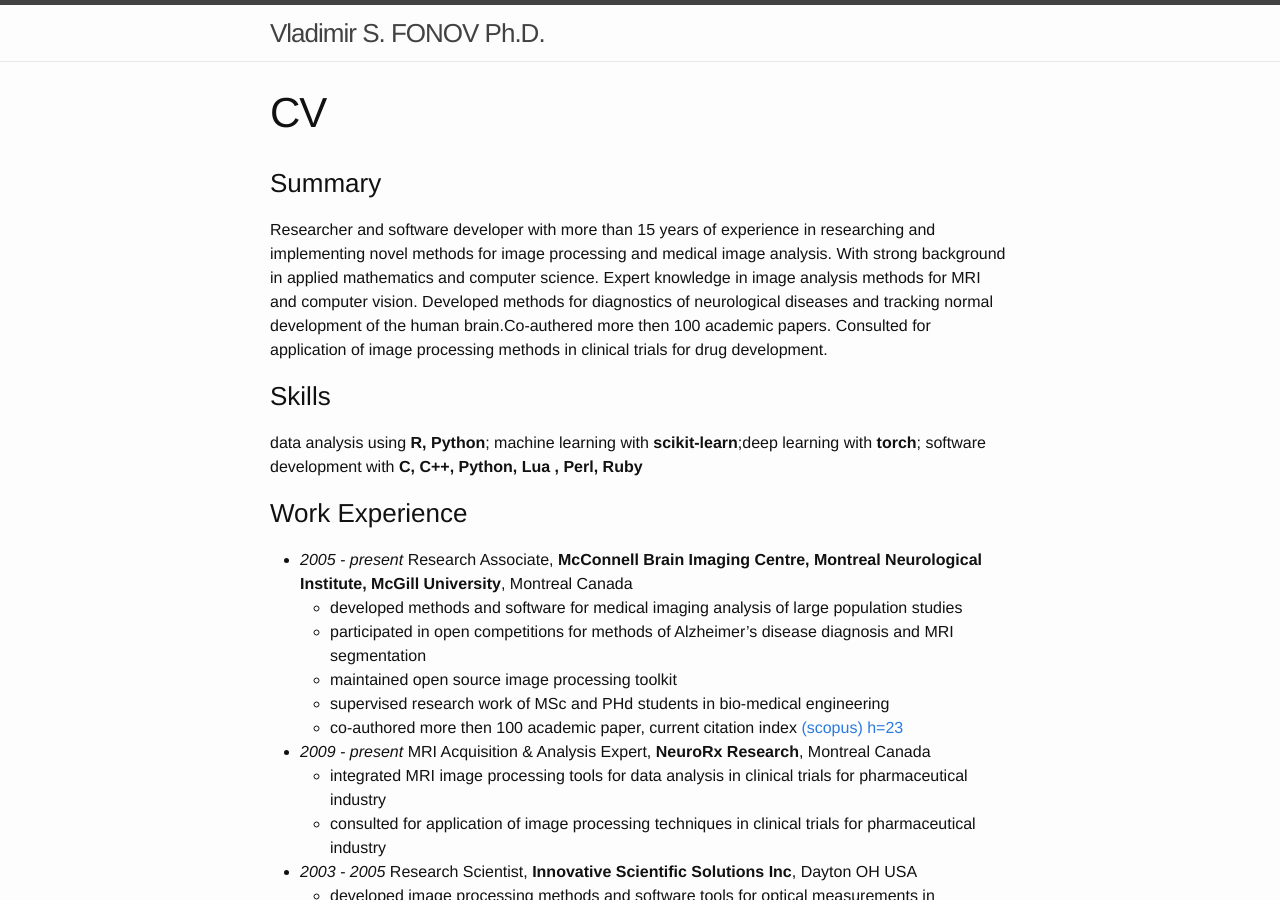
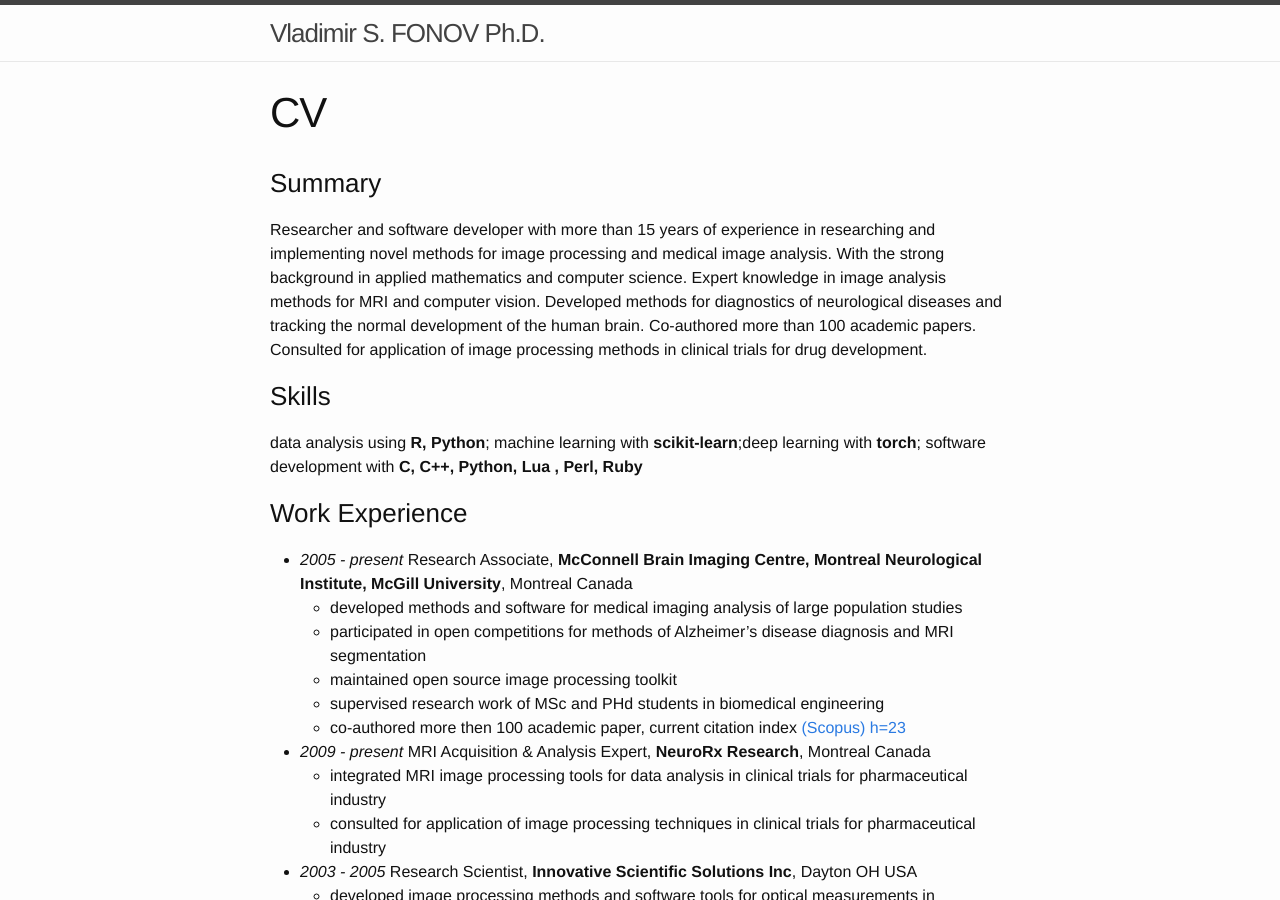
Before and after one commit to vfonov/vfonov.github.io, a Jekyll site: the page built from CV_industry.md, in a window 1280 px wide and 900 px high. Built offline with Jekyll 4.4.1, drawn with Linux system fonts in a browser that asks for light colours.

Commit message:
language fix

```diff
--- a/CV_industry.md
+++ b/CV_industry.md
@@ -4,8 +4,8 @@
 permalink: /cv_ind/
 ---
 ### Summary
-Researcher and software developer with more than 15 years of experience in researching and implementing novel methods for image processing and medical image analysis. With strong background in applied mathematics and computer science.
-Expert knowledge in image analysis methods for MRI and computer vision. Developed methods for diagnostics of neurological diseases and tracking normal development of the human brain.Co-authered more then 100 academic papers. Consulted for application of image processing methods in clinical trials for drug development.
+Researcher and software developer with more than 15 years of experience in researching and implementing novel methods for image processing and medical image analysis. With the strong background in applied mathematics and computer science.
+Expert knowledge in image analysis methods for MRI and computer vision. Developed methods for diagnostics of neurological diseases and tracking the normal development of the human brain. Co-authored more than 100 academic papers. Consulted for application of image processing methods in clinical trials for drug development.
 
 ### Skills
 data analysis using **R, Python**; machine learning with **scikit-learn**;deep learning with  **torch**; software development with **C, C++, Python, Lua , Perl, Ruby**
@@ -15,8 +15,8 @@
    * developed methods and software for medical imaging analysis of large population studies
    * participated in open competitions for methods of Alzheimer's disease diagnosis and MRI segmentation
    * maintained open source image processing toolkit
-   * supervised research work of MSc and PHd students in bio-medical engineering
-   * co-authored more then 100 academic paper, current citation index [(scopus) h=23](https://www.scopus.com/authid/detail.uri?authorId=57188953412)
+   * supervised research work of MSc and PHd students in biomedical engineering
+   * co-authored more then 100 academic paper, current citation index [(Scopus) h=23](https://www.scopus.com/authid/detail.uri?authorId=57188953412)
 * *2009 - present* MRI Acquisition & Analysis Expert, **NeuroRx Research**, Montreal Canada
    * integrated MRI image processing tools for data analysis in clinical trials for pharmaceutical industry
    * consulted for application of image processing techniques in clinical trials for pharmaceutical industry
```
